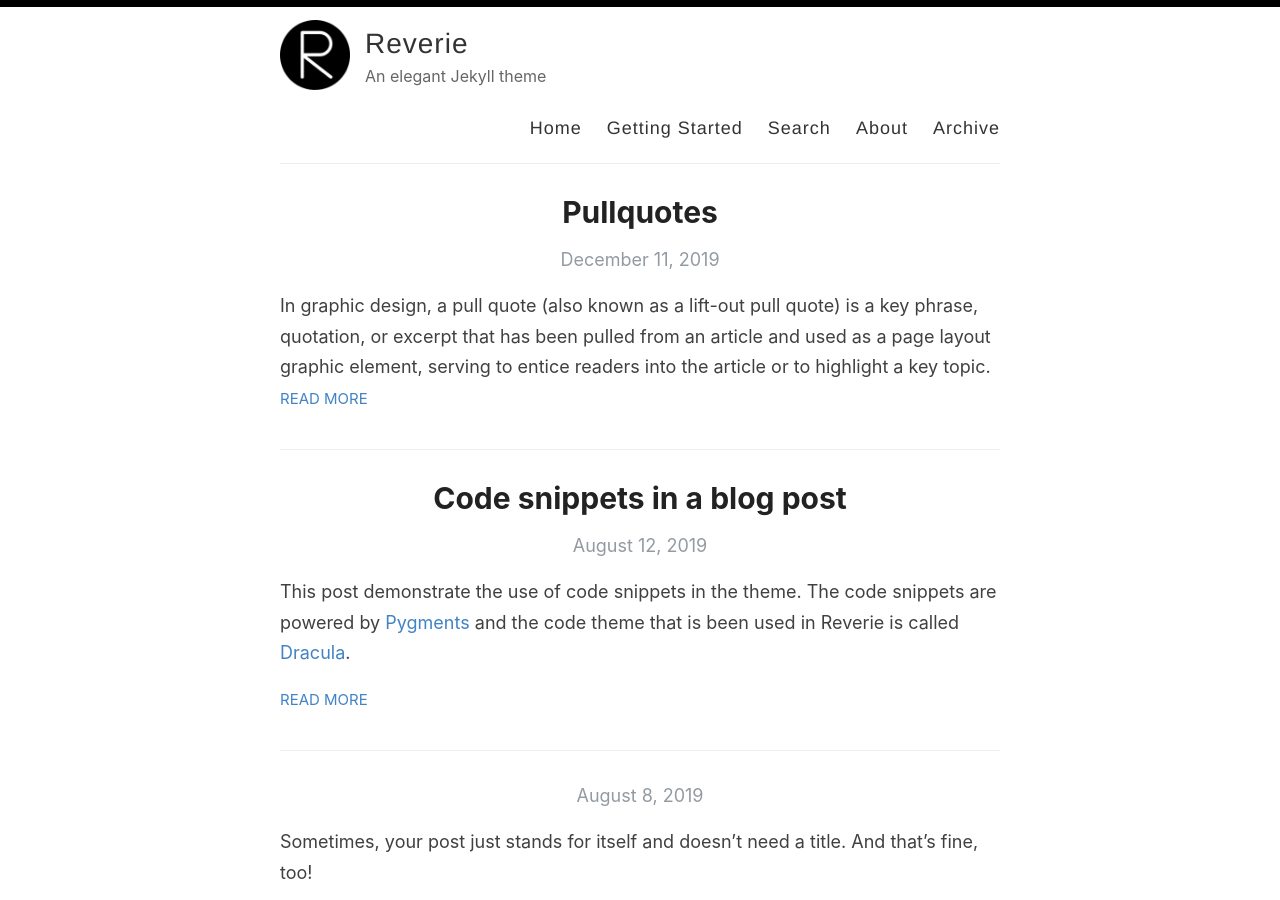
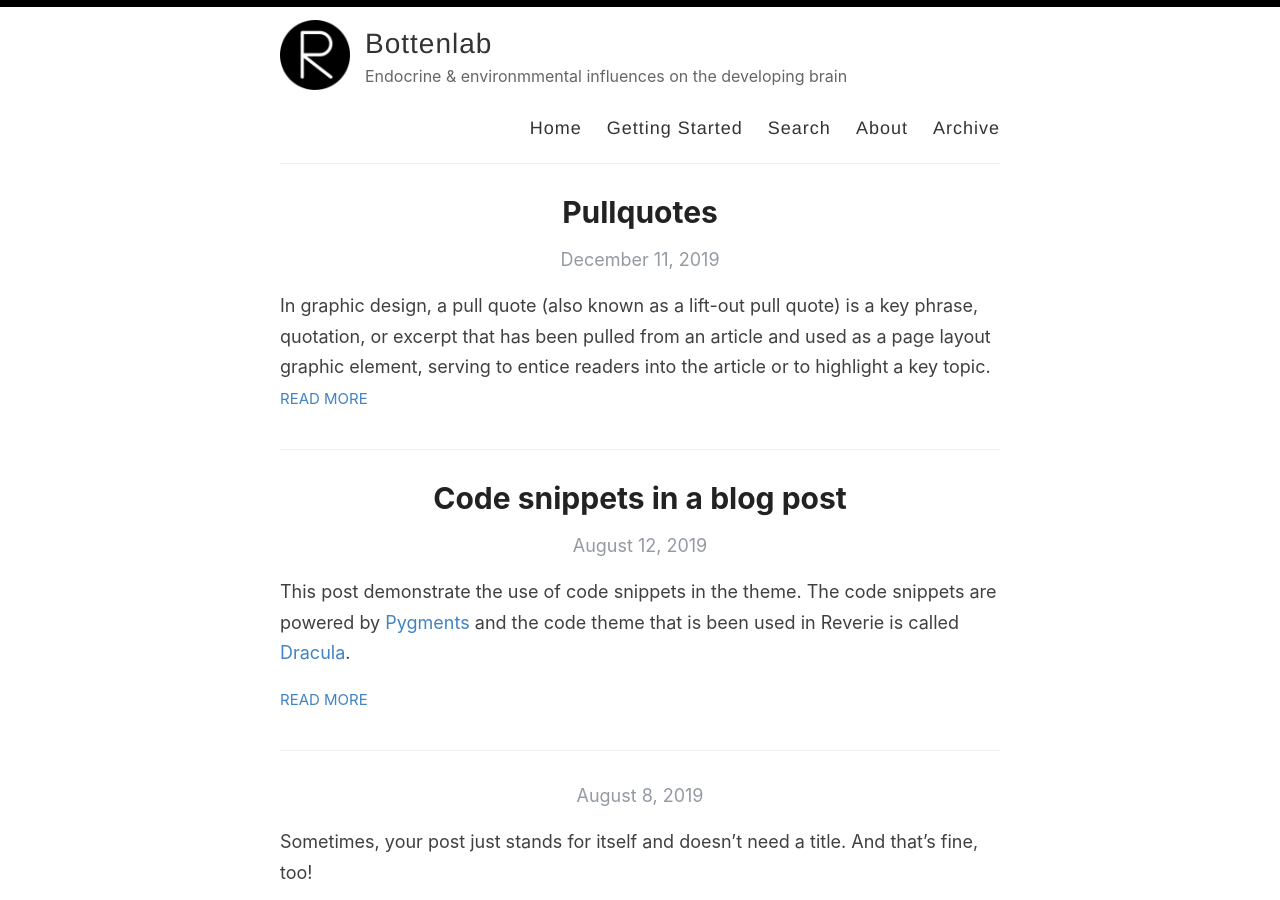
Before and after one commit to Bottenlab/bottenlab.github.io, a Jekyll site: the page built from index.html, in a window 1280 px wide and 900 px high. Built offline with Jekyll 4.4.1, drawn with Linux system fonts in a browser that asks for light colours; the list of posts is cut into pages by our own code.

Commit message:
Update _config.yml

```diff
--- a/_config.yml
+++ b/_config.yml
@@ -3,13 +3,13 @@
 #
 
 # Name of your site (displayed in the header)
-name: Reverie
+name: Bottenlab
 
 # Name of the author
-author: Amit Merchant
+author: Katie Bottenhorn
 
 # Short bio or description (displayed in the header)
-description: An elegant Jekyll theme
+description: Endocrine & environmmental influences on the developing brain
 
 # URL of your avatar or profile pic (you could use your GitHub profile pic)
 avatar: /images/reverie.png
@@ -21,7 +21,7 @@ avatar: /images/reverie.png
 # Includes an icon in the footer for each username you enter
 footer-links:
   dribbble:
-  email: amit.d.merchant@gmail.com
+  email: bottenlab@gmail.com
   facebook:
   flickr:
   github: amitmerchant1990/reverie
```
